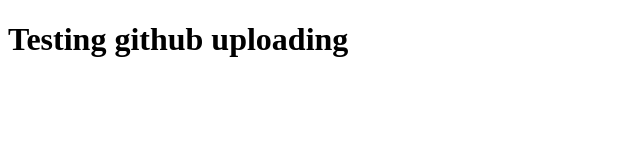
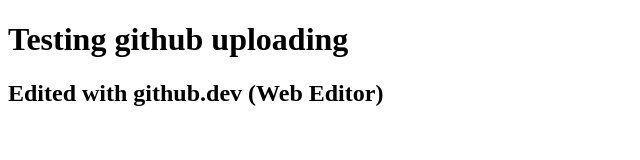
Before and after one commit to Rehan265/testing-git, a plain HTML site: page index.html in a window 1280 px wide. Shown: the whole page, without its empty margins (0-640 px from the left). Drawn offline with Linux system fonts and the light colour scheme.

Commit message:
git . add main git status

```diff
--- a/index.html
+++ b/index.html
@@ -8,5 +8,6 @@
 </head>
 <body>
     <h1>Testing github uploading</h1>
+    <h2>Edited with github.dev (Web Editor)</h2>
 </body>
 </html>
```
